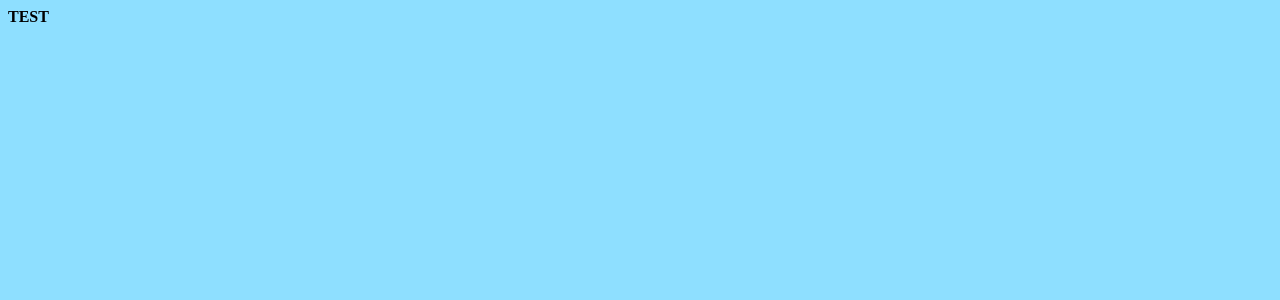
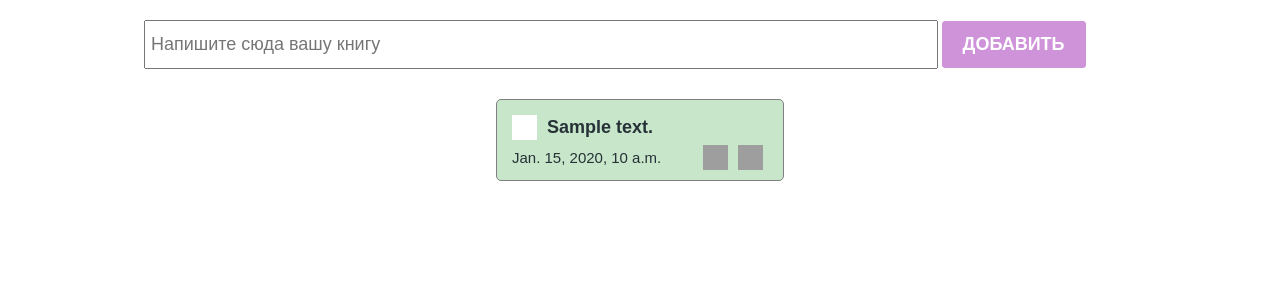
Before and after one commit to makenovaarzygul/todoArzygul, a Django app: page /test/ in a window 1280 px wide. Before the commit the part shown is almost empty. Shown: the top 300 px of the page. Run offline with Django 4.2, Linux system fonts and the light colour scheme; tables that the repository leaves empty hold one stand-in row (values such as "Sample post"); grey boxes are pictures that could not be loaded.

```diff
--- a/todo/main/templates/test.html
+++ b/todo/main/templates/test.html
@@ -1,15 +1,48 @@
+{% load static %}
 <!DOCTYPE html>
 <html lang="en">
-<head>
-    <meta charset="UTF-8">
-    <meta http-equiv="X-UA-Compatible" content="IE=edge">
-    <meta name="viewport" content="width=device-width, initial-scale=1.0">
-    <title>Document</title>
-    {% load static %}
-    <link rel="stylesheet" href="{% static 'styles/testing.css' %}"/>
-</head>
+    <head>
+        <meta charset="UTF-8">
+        <meta http-equiv="X-UA-Compatible" content="IE=edge">
+        <meta name="viewport" content="width=device-width, initial-scale=1.0">
+        <title>TODO-Выбор книги</title>
+        <!--<link rel="stylesheet" href="./index.css"/>-->
+        <link rel="stylesheet" href="{% static 'styles/index.css' %}"/>
+        <!--<link rel="stylesheet" href="./checkbox.css"/>-->
+        <link rel="stylesheet" href="{% static 'styles/checkbox.css' %}"/>
+    </head>
 <body>
-    <b>TEST</b>
+    <section>
+        <div class="create_container">
+            <input
+            class="create_input"
+            type="text"
+            placeholder="Напишите сюда вашу книгу"
+            />
+        <button class="create_button">Добавить</button>
+       </div>
+       {% for todo in todo_list %}
+        <div class="todo_container">
+
+            <div class="todo_item">
+                <div class="todo_item_header">
+                    <label class="checkbox_container">
+                        <input type="checkbox"/>
+                        <span class="checkmark"></span>
+                    </label>
+                    <h4>{{ todo.text }}</h4>
+            </div>
+            <div class="todo_item_footer">
+                <p>{{ todo.created_at }}</p>
+                <div class="action_buttons">
+                   <img src="./icons/анмаркед.png"/>
+                   <img src="./icons/delete.png"/>
+                </div>
+            </div>
+        </div>
+        {% endfor %}
+     </div>
+    </section>
 </body>
 </html>
 
--- a/todo/main/views.py
+++ b/todo/main/views.py
@@ -1,12 +1,13 @@
 from django.shortcuts import render,HttpResponse
+from .models import ToDo
 
-# Create your views here.
 
 def homepage(request):
     return render(request,"index.html")
 
 def test(request):
-    return render(request,"test.html")
+    todo_list = ToDo.objects.all()
+    return render(request,"test.html", {"todo_list" : todo_list})
 
 def check(request):
     return HttpResponse("Текшеруу")
```
